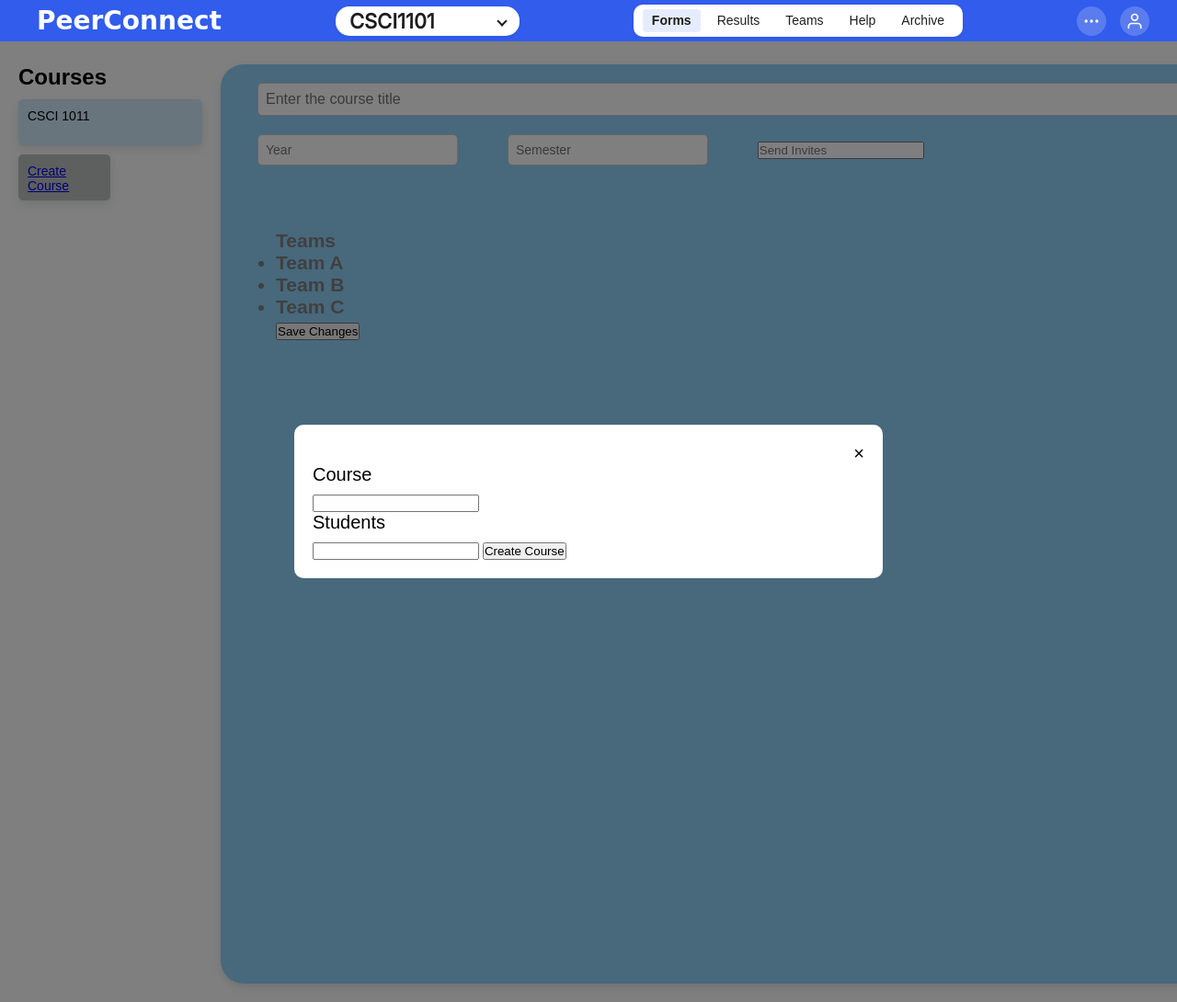
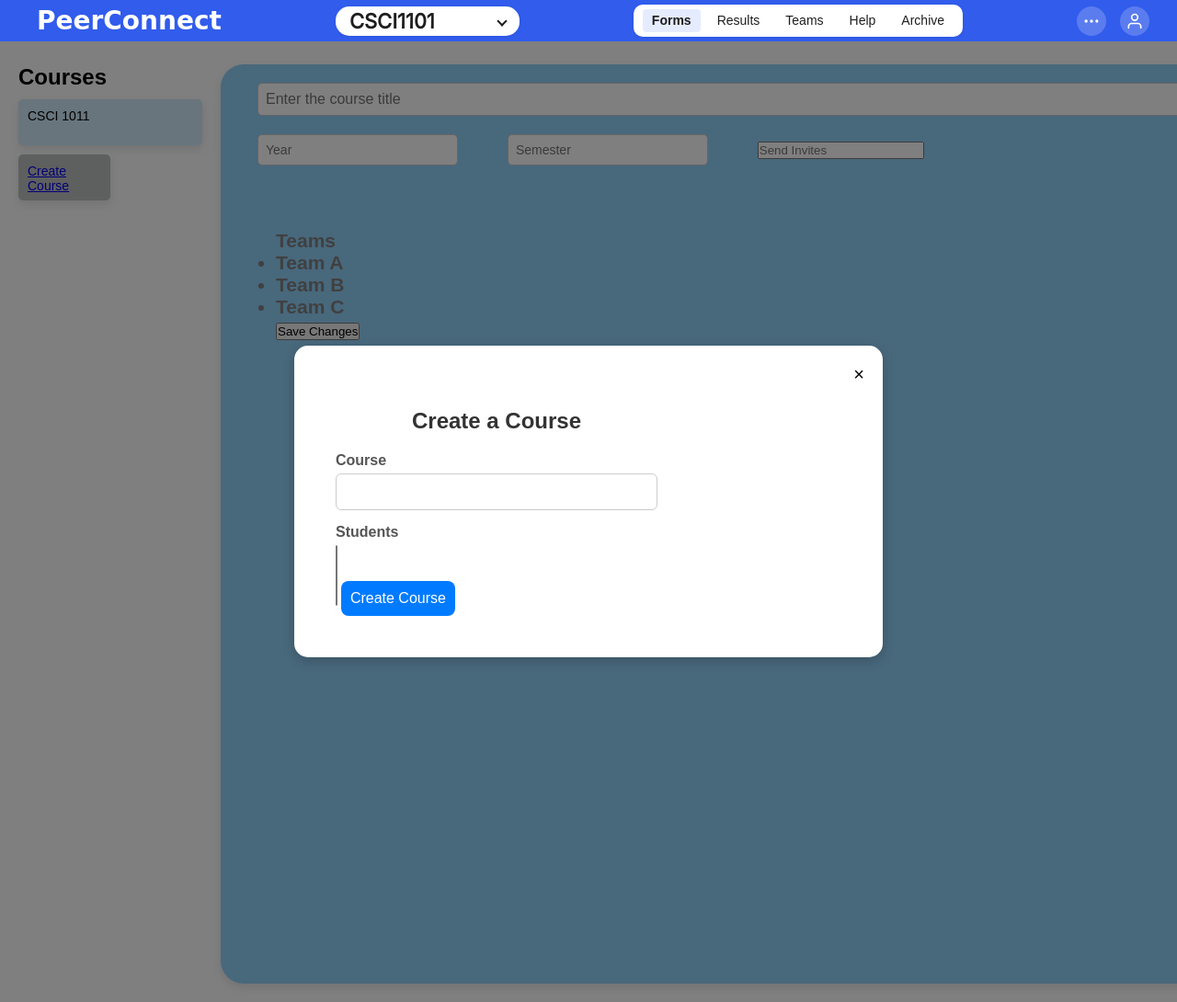
Before and after one commit to CSCI3356-Spring2025/404-Brain-not-Found, a Django app: page /create/ in a window 1280 px wide, after a click on "Create Course". Shown: the whole page at 92% size. Run offline with Django 5.2, Linux system fonts and the light colour scheme; some web fonts are replaced.

Commit message:
add functionality to course creation

```diff
--- a/BrainNotFound/urls.py
+++ b/BrainNotFound/urls.py
@@ -29,6 +29,7 @@ urlpatterns = [
     path('course_form/', views.course_form, name='course_form'),
     path('professor_dashboard/', views.professor_dashboard, name='professor_dashboard'),
     path('', views.landing_page, name="landing"),
+    path('create_course/', views.create_course, name='create_course'),
 
     path('accounts/', include('allauth.urls')),
 
--- a/PeerConnect/static/styles/course_form.css
+++ b/PeerConnect/static/styles/course_form.css
@@ -0,0 +1,96 @@
+.course-form-wrapper {
+    font-family: Arial, sans-serif;
+    background: white;
+    padding: 25px;
+    width: 400px;
+    max-width: 90%;
+    border-radius: 1px;
+    display: flex;
+    flex-direction: column;
+    justify-content: center;
+}
+
+/* Heading inside modal */
+.course-form-wrapper h1 {
+    margin-bottom: 20px;
+    font-size: 24px;
+    text-align: center;
+    color: #333;
+}
+
+/* Labels */
+.course-form-wrapper label {
+    font-size: 16px;
+    font-weight: 600;
+    color: #555;
+    margin-bottom: 5px;
+}
+
+/* Input fields inside modal */
+.course-form-wrapper input {
+    padding: 8px;
+    margin-bottom: 15px;
+    border: 1px solid #ccc;
+    border-radius: 6px;
+    height: 40px;
+    font-size: 14px;
+    transition: 0.3s ease-in-out;
+    width: 100%;
+}
+
+/* Input focus effect */
+.course-form-wrapper input:focus {
+    border-color: #007bff;
+    outline: none;
+    box-shadow: 0px 0px 5px rgba(0, 123, 255, 0.5);
+}
+
+/* Datalist styles */
+.course-form-wrapper datalist {
+    background-color: white;
+    border: 1px solid #ccc;
+    padding: 5px;
+}
+
+.course-form-wrapper .selected-students {
+    margin-top: 10px;
+    padding: 10px;
+    border: 1px solid #ddd;
+    border-radius: 4px;
+    background-color: #f9f9f9;
+}
+
+.course-form-wrapper .selected-students span {
+    margin: 5px;
+    padding: 5px;
+    background-color: #007bff;
+    color: white;
+    border-radius: 4px;
+    display: inline-block;
+}
+
+/* Submit button */
+.course-form-wrapper button {
+    padding: 10px;
+    background-color: #007bff;
+    color: white;
+    font-size: 16px;
+    border: none;
+    border-radius: 8px;
+    cursor: pointer;
+    transition: 0.3s;
+    align-self: center;
+}
+
+/* Hover effect for button */
+.course-form-wrapper button:hover {
+    background-color: #0056b3;
+}
+
+/* Responsive tweaks */
+@media (max-width: 600px) {
+    .course-form-wrapper {
+        width: 90%;
+        padding: 20px;
+    }
+}
--- a/PeerConnect/static/styles/create.css
+++ b/PeerConnect/static/styles/create.css
@@ -108,9 +108,10 @@ body {
 .modal-content {
   background: white;
   padding: 20px;
-  border-radius: 10px;
+  border-radius: 15px;
   width: 50%;
   margin: auto;
+  box-shadow: 0px 4px 15px rgba(0, 0, 0, 0.2);
 }
 
 .close {
@@ -124,307 +125,3 @@ body {
 #course-popup:target {
   display: flex;
 }
-
-
-
-
-
-
-
-
-
-
-
-
-
-
-
-
-/* }
-.v6_6 {
-  width: 100%;
-  height: 2030px;
-  background: rgba(255,255,255,1);
-  opacity: 1;
-  position: absolute;
-  top: 0px;
-  left: 0px;
-  overflow: hidden;
-}
-.name {
-  color: #fff;
-}
-.name {
-  color: #fff;
-}
-.name {
-  color: #fff;
-}
-.name {
-  color: #fff;
-}
-.name {
-  color: #fff;
-}
-.v70_6129 {
-  width: 258px;
-  color: rgba(29,27,32,1);
-  position: absolute;
-  top: 1382px;
-  left: 321px;
-  font-family: Roboto;
-  font-weight: Regular;
-  font-size: 36px;
-  opacity: 1;
-  text-align: center;
-}
-.v68_3166 {
-  width: 767px;
-  color: rgba(28,64,184,1);
-  position: absolute;
-  top: 327px;
-  left: 206px;
-  font-family: Inder;
-  font-weight: Regular;
-  font-size: 64px;
-  opacity: 1;
-  text-align: center;
-}
-.v70_12331 {
-  width: 100%;
-  height: 100%;
-  background: rgba(210,243,255,1);
-  opacity: 1;
-  position: absolute;
-  top: 308px;
-  left: 1073px;
-  overflow: hidden;
-}
-.v70_12334 {
-  width: 100%;
-  height: 747px;
-  background: rgba(225,169,185,0.23999999463558197);
-  opacity: 1;
-  position: absolute;
-  top: 986px;
-  left: 1166px;
-  overflow: hidden;
-}
-.name {
-  color: #fff;
-}
-.v70_12177 {
-  width: 917px;
-  height: 627px;
-  background: url("../images/v70_12177.png");
-  background-repeat: no-repeat;
-  background-position: center center;
-  background-size: cover;
-  opacity: 1;
-  position: absolute;
-  top: 1061px;
-  left: 2973px;
-  overflow: hidden;
-}
-.v70_12048 {
-  width: 406px;
-  height: 624px;
-  background: rgba(254,247,255,1);
-  opacity: 1;
-  position: absolute;
-  top: 2px;
-  left: 353px;
-  overflow: hidden;
-}
-.name {
-  color: #fff;
-}
-.name {
-  color: #fff;
-}
-.name {
-  color: #fff;
-}
-.name {
-  color: #fff;
-}
-.name {
-  color: #fff;
-}
-.name {
-  color: #fff;
-}
-.name {
-  color: #fff;
-}
-.name {
-  color: #fff;
-}
-.name {
-  color: #fff;
-}
-.name {
-  color: #fff;
-}
-.name {
-  color: #fff;
-}
-.name {
-  color: #fff;
-}
-.name {
-  color: #fff;
-}
-.name {
-  color: #fff;
-}
-.name {
-  color: #fff;
-}
-.name {
-  color: #fff;
-}
-.name {
-  color: #fff;
-}
-.name {
-  color: #fff;
-}
-.name {
-  color: #fff;
-}
-.name {
-  color: #fff;
-}
-.v70_6118 {
-  width: 750px;
-  height: 182px;
-  background: url("../images/v70_6118.png");
-  background-repeat: no-repeat;
-  background-position: center center;
-  background-size: cover;
-  opacity: 1;
-  position: absolute;
-  top: 1133px;
-  left: 208px;
-  overflow: hidden;
-}
-.name {
-  color: #fff;
-}
-.v70_12330 {
-  width: 418px;
-  height: 124px;
-  background: url("../images/v70_12330.png");
-  background-repeat: no-repeat;
-  background-position: center center;
-  background-size: cover;
-  opacity: 1;
-  position: absolute;
-  top: 1142px;
-  left: 2472px;
-  overflow: hidden;
-}
-.v70_12329 {
-  width: 418px;
-  height: 124px;
-  background: url("../images/v70_12329.png");
-  background-repeat: no-repeat;
-  background-position: center center;
-  background-size: cover;
-  opacity: 1;
-  position: absolute;
-  top: 0px;
-  left: 0px;
-  overflow: hidden;
-}
-.name {
-  color: #fff;
-}
-.name {
-  color: #fff;
-}
-.v70_12134 {
-  width: 348px;
-  color: rgba(29,27,32,1);
-  position: absolute;
-  top: 909px;
-  left: 1105px;
-  font-family: Roboto;
-  font-weight: Regular;
-  font-size: 50px;
-  opacity: 1;
-  text-align: center;
-}
-.v116_1328 {
-  width: 100%;
-  height: 257px;
-  background: rgba(49,92,236,1);
-  opacity: 1;
-  position: absolute;
-  top: 0px;
-  left: 0px;
-  overflow: hidden;
-}
-.v116_1329 {
-  width: 186px;
-  height: 176px;
-  background: rgba(217,217,217,1);
-  opacity: 1;
-  position: absolute;
-  top: 32px;
-  left: 3753px;
-  border-radius: 50%;
-}
-.name {
-  color: #fff;
-}
-.v116_1331 {
-  width: 840px;
-  color: rgba(255,255,255,1);
-  position: absolute;
-  top: 38px;
-  left: 185px;
-  font-family: Inder;
-  font-weight: Regular;
-  font-size: 128px;
-  opacity: 1;
-  text-align: center;
-}
-.v116_1332 {
-  width: 600px;
-  color: rgba(255,255,255,1);
-  position: absolute;
-  top: 37px;
-  left: 2556px;
-  font-family: Inder;
-  font-weight: Regular;
-  font-size: 128px;
-  opacity: 1;
-  text-align: center;
-}
-.v116_1333 {
-  width: 512px;
-  color: rgba(255,255,255,1);
-  position: absolute;
-  top: 47px;
-  left: 3156px;
-  font-family: Inder;
-  font-weight: Regular;
-  font-size: 110px;
-  opacity: 1;
-  text-align: center;
-}
-.v116_1334 {
-  width: 171px;
-  height: 171px;
-  background: url("../images/v116_1334.png");
-  background-repeat: no-repeat;
-  background-position: center center;
-  background-size: cover;
-  opacity: 1;
-  position: absolute;
-  top: 47px;
-  left: 55px;
-  overflow: hidden;
-} */
--- a/PeerConnect/templates/PeerConnect/course_form.html
+++ b/PeerConnect/templates/PeerConnect/course_form.html
@@ -14,23 +14,41 @@
     <title>PeerConnect</title>
 </head>
 <body>
-    <form method="POST" action="{% url 'course_form' %}">
+    <div class="course-form-wrapper">
+        <form method="POST" action="{% url 'create_course' %}">
             {% csrf_token %}
+
+            <h1 id="title">Create a Course</h1>
             <label for="name">Course</label>
             <input type="text" id="name" name="name" required>
 
             <label for="students">Students</label>
-        <input list="students" name="student" required>
-            <datalist id="students">
-                <option value="Lena">
-                <option value="Priyal">
-                <option value="Nick">
-                <option value="Aimee">
-                <option value="Evan">
-                <option value="Zephan">
+            <!--<input type="text" id="students" name="students" list="students-list" placeholder="Start typing to search..." required multiple>
+
+            <datalist id="students-list">
+                {% for student in students %}
+                    <option value="{{ student.user.first_name }} {{ student.user.last_name }}" data-id="{{ student.id }}">
+                {% endfor %}
             </datalist>
+
+            <button type="submit">Add</button>
+
+            <div class="selected-students">
+                {% if selected_students %}
+                    {% for student in selected_students %}
+                        <span>{{ student.user.first_name }} {{ student.user.last_name }}</span>
+                    {% endfor %}
+                {% endif %}
+            </div>-->
+
+            <select id="students" name="students" multiple required>
+                {% for student in students %}
+                    <option value="{{ student.id }}">{{ student.user.first_name }} {{ student.user.last_name }}</option>
+                {% endfor %}
+            </select>
 
             <button type="submit">Create Course</button>
         </form>
+    </div>
 </body>
 </html>
--- a/PeerConnect/views.py
+++ b/PeerConnect/views.py
@@ -21,7 +21,8 @@ def peer_answer_quant(request):
     return render(request, "PeerConnect/peer_answer_quant.html", {})
 
 def create(request):
-    return render(request, "PeerConnect/create.html")
+    students = UserProfile.objects.filter(is_student=True)
+    return render(request, "PeerConnect/create.html", {'professor': request.user, 'students': students})
 
 def render_create_team(request, course_id):
     course = get_object_or_404(Course, id=course_id)
@@ -31,6 +32,8 @@ def render_create_team(request, course_id):
 
 def course_form(request):
     students = UserProfile.objects.filter(is_student=True)
+    print("Students: ")
+    print(students)
     return render(request, "PeerConnect/course_form.html", {'professor': request.user, 'students': students})
 
 def landing_page(request):
@@ -50,12 +53,13 @@ def create_course(request):
     if request.method == "POST":
         name = request.POST.get("name")
         student_ids = request.POST.getlist("students")
-        professor = get_object_or_404(UserProfile, user=request.user, is_professor=True)
+        professor = get_object_or_404(UserProfile, user=request.user)
         course = Course.objects.create(name=name, professor=professor)
         students = UserProfile.objects.filter(id__in=student_ids, is_student=True)
         course.students.set(students)
 
-        return JsonResponse({"message": "Course created successfully!", "course_id": course.id})
+        #return JsonResponse({"message": "Course created successfully!", "course_id": course.id})
+        return redirect("/create/")
     return JsonResponse({"error": "Invalid request"}, status=400)
 
 @login_required
```
Also changed, not shown: PeerConnect/migrations/0003_assessment.py (added). Lines whose indentation alone changed are shown as unchanged.
